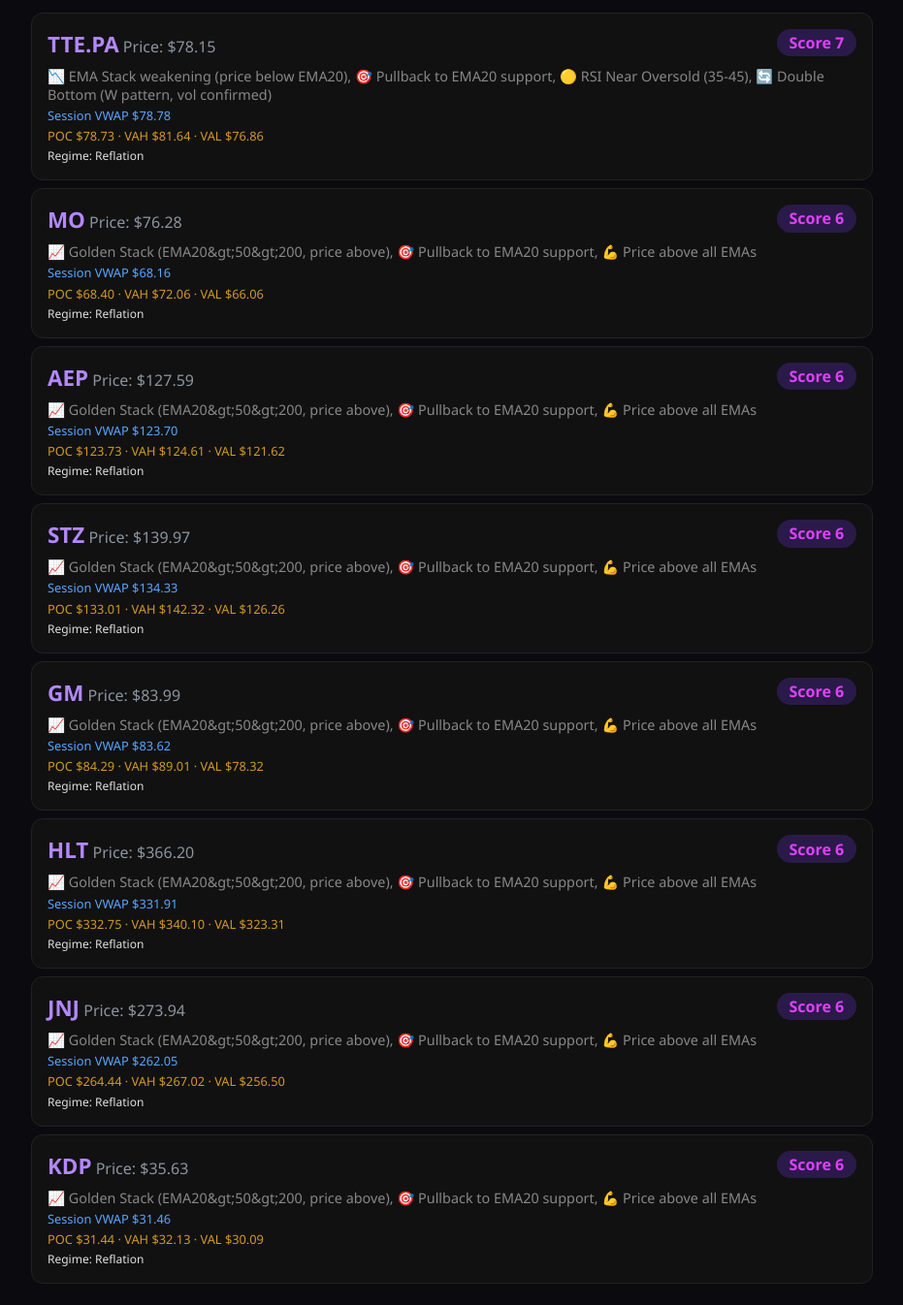
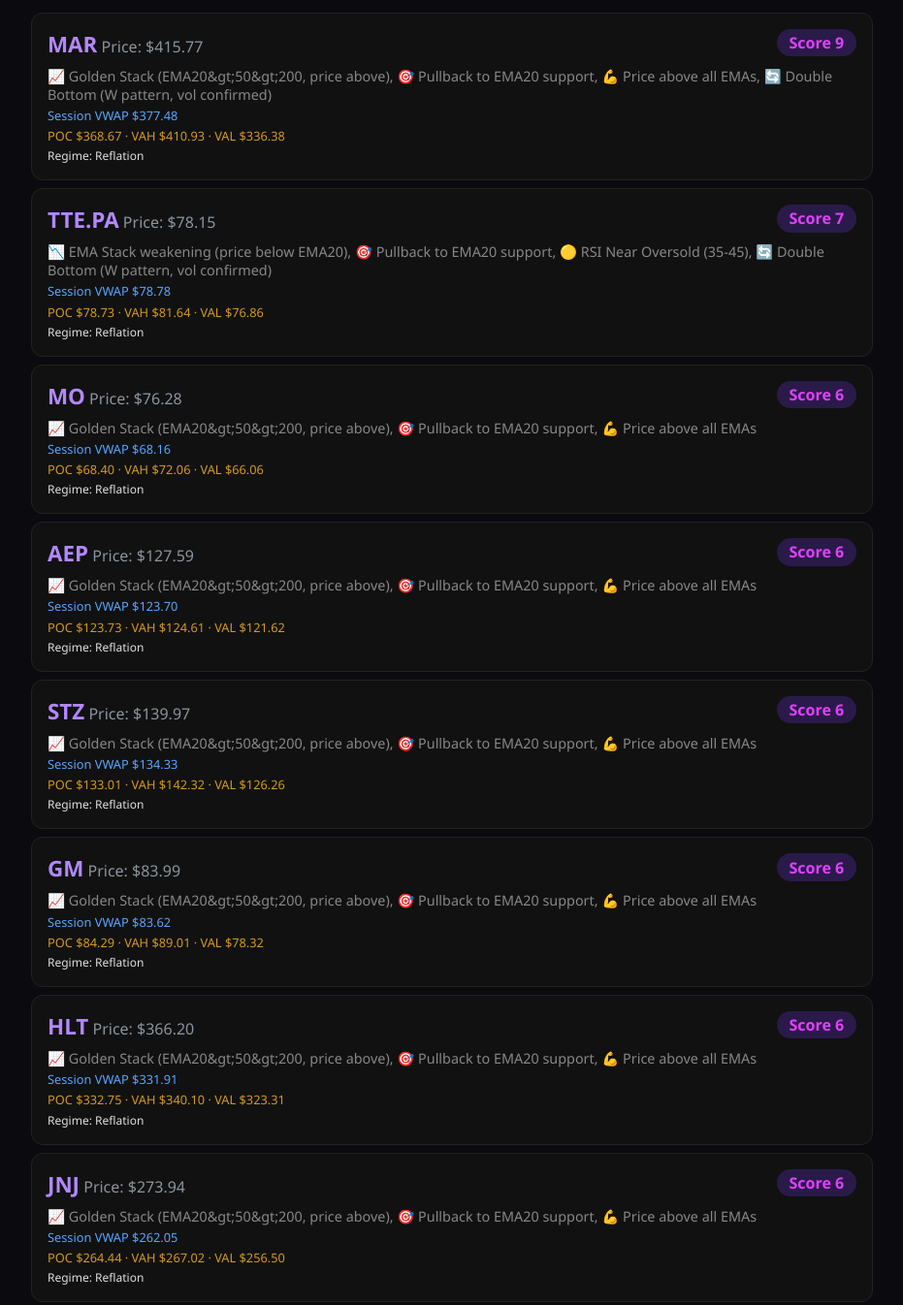
Before and after one commit to TheAIJunky/phasma-signals, a plain HTML site: page index.html in a window 1280 px wide. Shown: the part 414-1760 px from the top of the page at 97% size, without its empty margins (174-1105 px from the left). Drawn offline with Linux system fonts and the light colour scheme.

Commit message:
Phasma Signals - 2026-11-26 update

```diff
--- a/index.html
+++ b/index.html
@@ -46,7 +46,7 @@ body { background:#0a0a0f; color:#e0e0e0; font-family:'Segoe UI',system-ui,sans-
 <div class="header">
 <h1>&#x1F52E; Phasma Signals</h1>
 <p>Daily trading signals &mdash; stocks &amp; crypto</p>
-<p style="color:#666;font-size:0.8rem;">Updated: 2026-11-26 10:03 UTC</p>
+<p style="color:#666;font-size:0.8rem;">Updated: 2026-11-26 14:02 UTC</p>
 <div class="btc">&#9749; bc1qpls9y6lxmjwdtre5frn4vsvlrlvys6m8t20ygx</div>
 <div class="zap">&#9889; antsyopen378@walletofsatoshi.com</div>
 </div>
@@ -63,6 +63,12 @@ body { background:#0a0a0f; color:#e0e0e0; font-family:'Segoe UI',system-ui,sans-
 <div class="section">
 <h2>&#x1F4CA; Stock Setups (8 signals)</h2>
 
+<div class="card">
+<span class="ticker">MAR</span> <span style="color:#8b949e;">Price: $415.77</span>
+<span class="score">Score 9</span>
+<div class="detail">📈 Golden Stack (EMA20&amp;gt;50&amp;gt;200, price above), 🎯 Pullback to EMA20 support, 💪 Price above all EMAs, 🔄 Double Bottom (W pattern, vol confirmed)</div>
+<div class="vwap">Session VWAP $377.48</div><div class="vol-profile">POC $368.67 · VAH $410.93 · VAL $336.38</div><div class="regime-tag"><span style="color:var(--yellow);">Regime: Reflation</span></div>
+</div>
 <div class="card">
 <span class="ticker">TTE.PA</span> <span style="color:#8b949e;">Price: $78.15</span>
 <span class="score">Score 7</span>
@@ -104,12 +110,6 @@ body { background:#0a0a0f; color:#e0e0e0; font-family:'Segoe UI',system-ui,sans-
 <span class="score">Score 6</span>
 <div class="detail">📈 Golden Stack (EMA20&amp;gt;50&amp;gt;200, price above), 🎯 Pullback to EMA20 support, 💪 Price above all EMAs</div>
 <div class="vwap">Session VWAP $262.05</div><div class="vol-profile">POC $264.44 · VAH $267.02 · VAL $256.50</div><div class="regime-tag"><span style="color:var(--yellow);">Regime: Reflation</span></div>
-</div>
-<div class="card">
-<span class="ticker">KDP</span> <span style="color:#8b949e;">Price: $35.63</span>
-<span class="score">Score 6</span>
-<div class="detail">📈 Golden Stack (EMA20&amp;gt;50&amp;gt;200, price above), 🎯 Pullback to EMA20 support, 💪 Price above all EMAs</div>
-<div class="vwap">Session VWAP $31.46</div><div class="vol-profile">POC $31.44 · VAH $32.13 · VAL $30.09</div><div class="regime-tag"><span style="color:var(--yellow);">Regime: Reflation</span></div>
 </div>
 
 </div>
```
